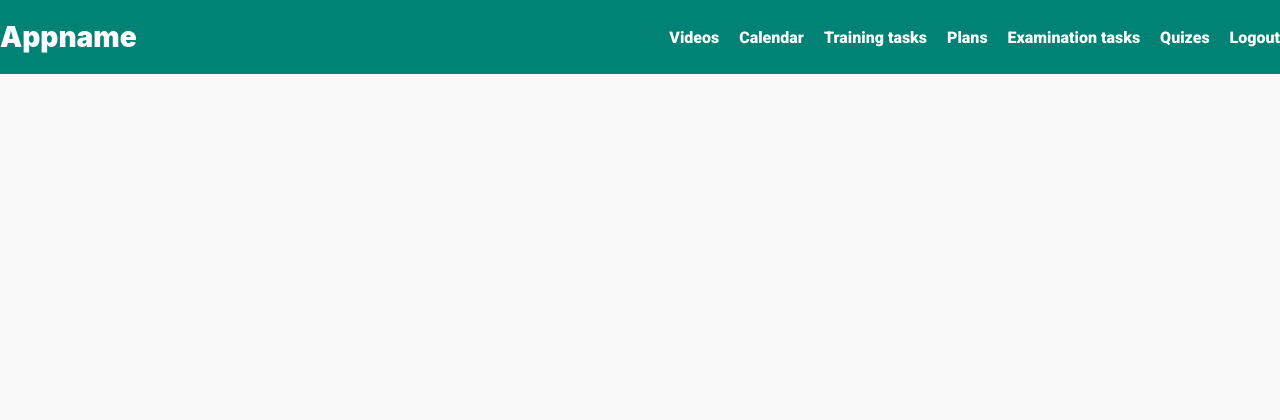
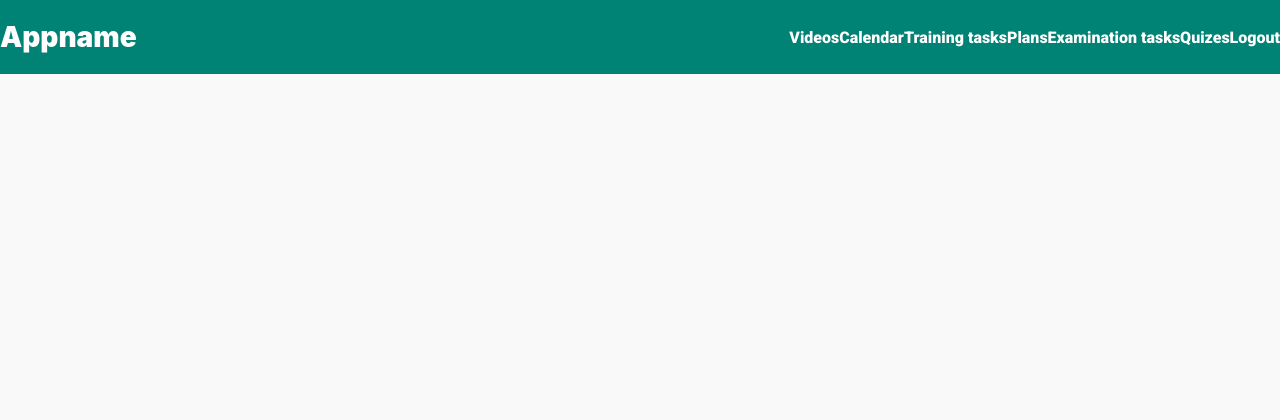
Before and after one commit to DorianWlodarczykZapas/TutorApp, a Django app: page /users/ in a window 1280 px wide. Shown: the top 420 px of the page. Run offline with Django 4.2, Linux system fonts and the light colour scheme; the visitor is signed in with stand-in values (Sample User, id 1).

Commit message:
Style: Change nav-links parameters

```diff
--- a/TutorApp/static/assets/css/navbar.css
+++ b/TutorApp/static/assets/css/navbar.css
@@ -18,7 +18,7 @@
 .nav-links {
     display: flex;
     flex-wrap: wrap;
-    gap: 20px;
+    align-items: center;
 }
 
 .nav-links a,
```
